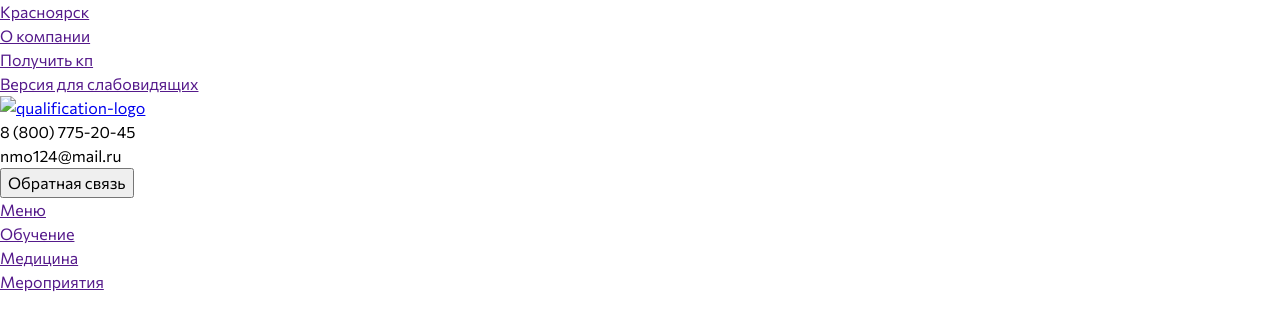
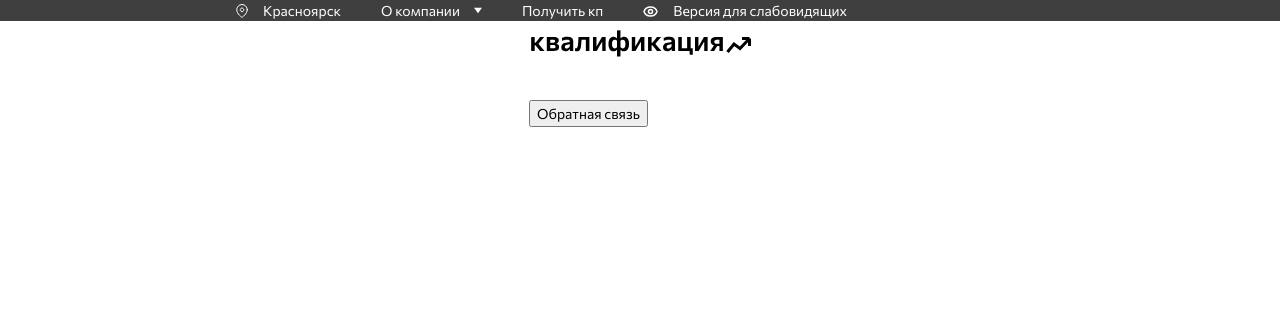
Before and after one commit to anastaciach/Training-center, a plain HTML site: page pages/index.html in a window 1280 px wide. Drawn offline with Linux system fonts and the light colour scheme; files whose address does not match are found by name.

Commit message:
icons of the first header and 1/3 of the header code have been added

```diff
--- a/pages/index.html
+++ b/pages/index.html
@@ -8,26 +8,29 @@
     <link rel="stylesheet" href="./normalize.css">
 </head>
 <body>
-<header class="header">
+<header class="header ">
     <nav class="header__menu">
-        <ul class="header__menu-addit">
+        <ul class="header__menu-addit container">
             <li class="header__menu-item">
+                <img src="../assets/icons/gps.svg" alt="gps-icon" class="gps-icon">
                 <a href="" class="header__menu-link">Красноярск</a>
             </li>
             <li class="header__menu-item">
                 <a href="" class="header__menu-link">О компании</a>
+                <img src="../assets/icons/caret_bottom.svg" alt="caret-icon" class="caret-icon">
             </li>
             <li class="header__menu-item">
                 <a href="" class="header__menu-link">Получить кп</a>
             </li>
             <li class="header__menu-item">
+                <img src="../assets/icons/eye.svg" alt="eye-icon" class="eye-icon">
                 <a href="" class="header__menu-link">Версия для слабовидящих</a>
             </li>
         </ul>
         <ul class="header__menu-info">
             <li class="header__menu-item">
                 <a href="/" class="header__menu-link">
-                    <img src="" alt="qualification-logo" class="header__menu-logo" loading="lazy">
+                    <img src="../assets/svg/лого.svg" alt="qualification-logo" class="header__menu-logo" loading="lazy">
                 </a>
             </li>
             <li class="header__menu-item">
@@ -44,9 +47,9 @@
         <ul class="header__menu-main">
             <li class="header__menu-item">
                 <a href="" class="header__menu-link">
-                    <div class="header__menu-humburger">
-                        <div class="menu__humburger"></div>
-                        <div class="menu__humburger-title">Меню</div>
+                    <div class="header__menu-burger">
+                        <div class="menu__burger"></div>
+                        <div class="menu__burger-title">Меню</div>
                     </div>
                 </a>
             </li>
--- a/pages/styles.css
+++ b/pages/styles.css
@@ -84,6 +84,12 @@ body{
     font-weight: 400;
     background-color:var(--color-light);
 }
+a {
+    text-decoration: none;
+    color: inherit;
+    outline: none;
+    cursor: pointer;
+  }
 .container{
     max-width:calc(var(--container-width)+var(--container-padding-x)*2);
     margin-inline:auto;
@@ -92,3 +98,25 @@ body{
 h1,h2,h3,h4,h5,h6{
     font-weight: 500;
 }
+.header__menu{
+    display:flex;
+    flex-direction: column;
+    justify-content: center;
+    align-items: center;
+    column-gap: 20px;
+    font-size: 0.875rem;
+    color:#ffffff;
+}
+.header__menu-item{
+    display: flex;
+    justify-content: start;
+    align-items:center;
+    gap: 14px;
+}
+.header__menu-addit{
+    background-color:#3f3f3f;
+    width: 100vw;
+    display:flex;
+    column-gap:40px;
+
+}
```
Also changed, not shown: assets/icons/caret_bottom.svg (added), assets/icons/eye.svg (added), assets/icons/gps.svg (added).
